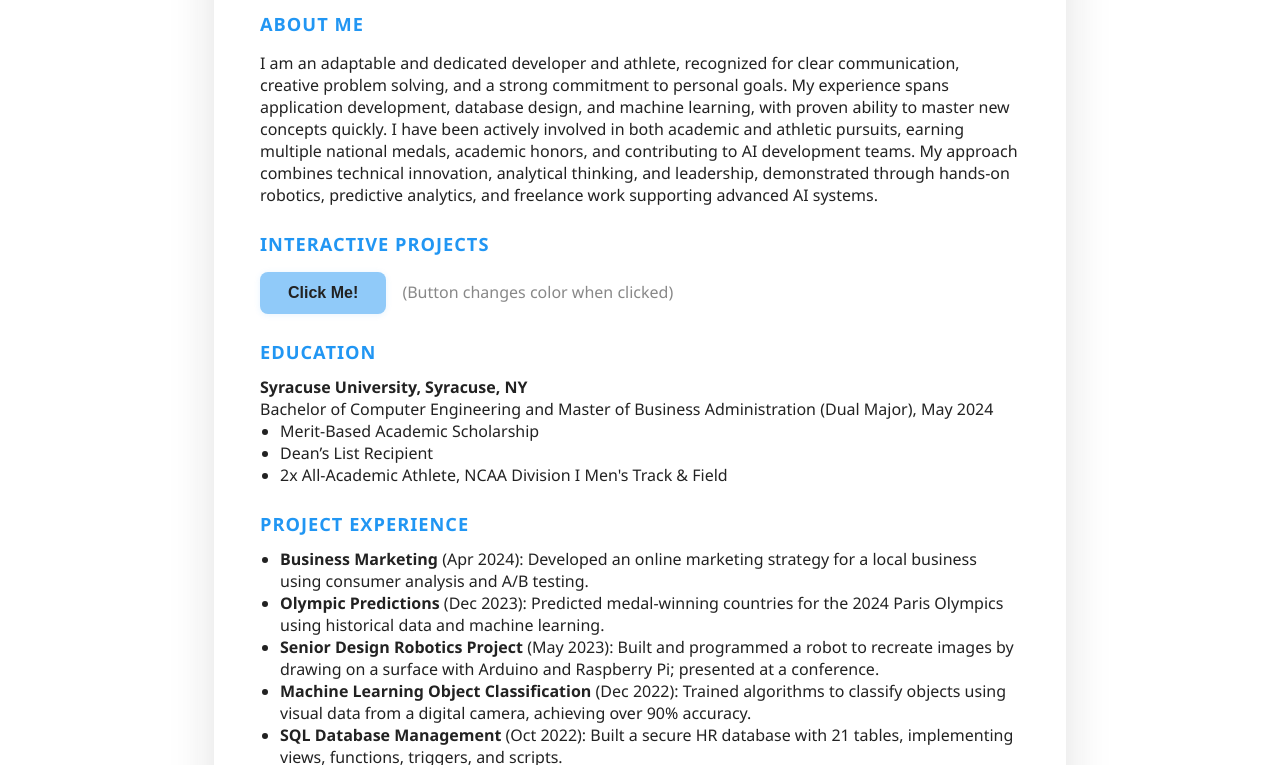
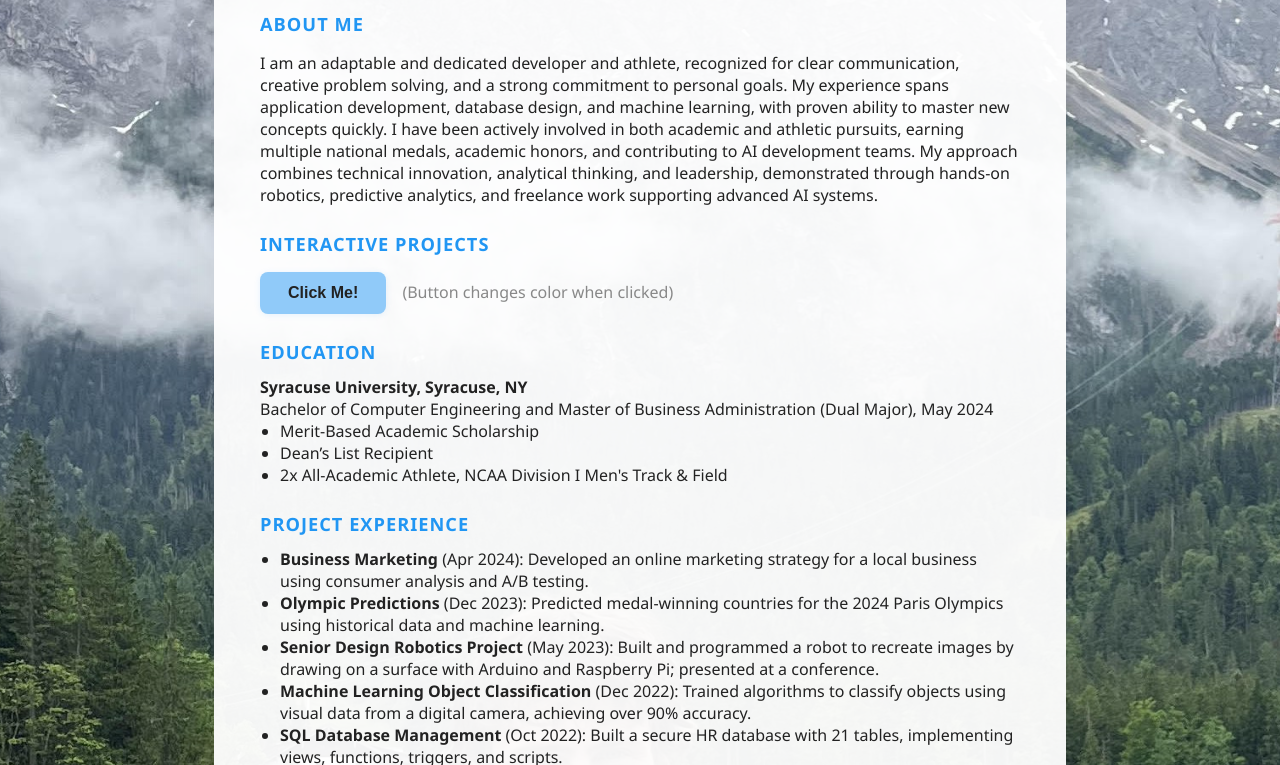
Before and after one commit to Kevrob1302/Kevrob1302.github.io, a plain HTML site: page index.html in a window 1280 px wide. Shown: the part 313-1078 px from the top of the page. Drawn offline with Linux system fonts and the light colour scheme.

Commit message:
Update index.html

```diff
--- a/index.html
+++ b/index.html
@@ -9,7 +9,7 @@
       margin: 0;
       padding: 0;
       color: #222;
-      background-image: <img class="picture" src=images/AlpsLake.jpg alt="Kevin Robertson">;
+      background-image: url('images/AlpsLake.jpg');
       background-size: cover;         /* Makes the image cover the whole background */
       background-repeat: no-repeat;   /* Prevents tiling */
       background-position: center;    /* Centers the image */
```
